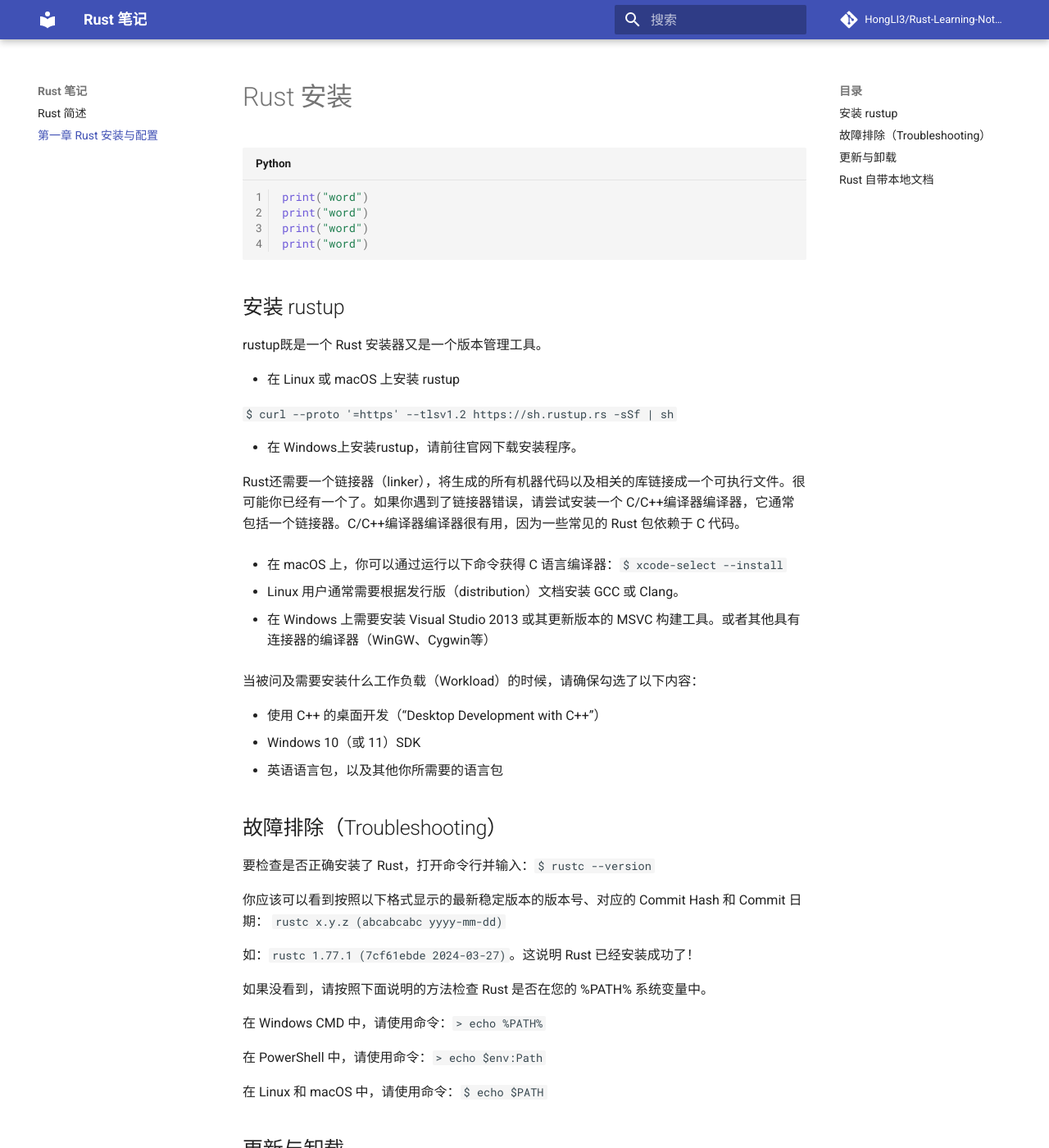
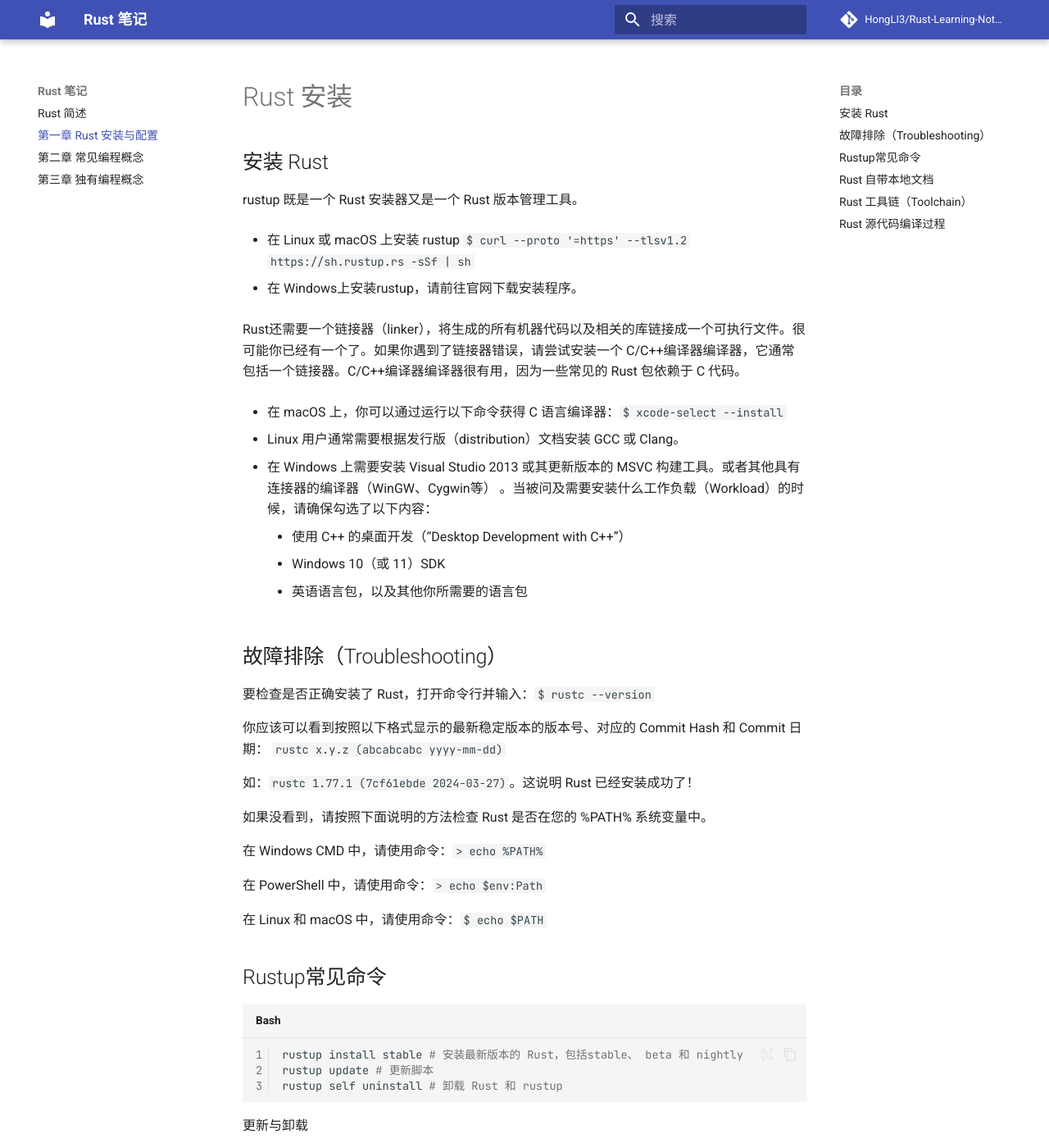
Before and after one commit to HongLI3/Rust-, an MkDocs documentation site: the page built from docs/Rust安装与配置.md, in a window 1280 px wide and 1400 px high. Shown: the whole window at 82% size. Built offline with MkDocs 1.6.1 and Material for MkDocs 9.7.7, drawn with Linux system fonts in a browser that asks for light colours; comment, search, counter and statistics services are not loaded; some of the changed text lies outside the part shown.

Commit message:
OnAction

````diff
--- a/docs/Rust安装与配置.md
+++ b/docs/Rust安装与配置.md
@@ -1,17 +1,10 @@
 # Rust 安装
-```python
-print("word")
-print("word")
-print("word")
-print("word")
 
-```
-## 安装 rustup
-rustup既是一个 Rust 安装器又是一个版本管理工具。
+## 安装 Rust
+rustup 既是一个 Rust 安装器又是一个 Rust 版本管理工具。
 
 - 在 Linux 或 macOS 上安装 rustup
-
-  `$ curl --proto '=https' --tlsv1.2 https://sh.rustup.rs -sSf | sh`
+`$ curl --proto '=https' --tlsv1.2 https://sh.rustup.rs -sSf | sh`
 
 - 在 Windows上安装rustup，请前往官网下载安装程序。
 
@@ -21,13 +14,11 @@
 
 - Linux 用户通常需要根据发行版（distribution）文档安装 GCC 或 Clang。
 
-- 在 Windows 上需要安装 Visual Studio 2013 或其更新版本的 MSVC 构建工具。或者其他具有连接器的编译器（WinGW、Cygwin等）
+- 在 Windows 上需要安装 Visual Studio 2013 或其更新版本的 MSVC 构建工具。或者其他具有连接器的编译器（WinGW、Cygwin等） 。当被问及需要安装什么工作负载（Workload）的时候，请确保勾选了以下内容：
 
-  当被问及需要安装什么工作负载（Workload）的时候，请确保勾选了以下内容：
-
-  - 使用 C++ 的桌面开发（“Desktop Development with C++”）
-  - Windows 10（或 11）SDK
-  - 英语语言包，以及其他你所需要的语言包
+    - 使用 C++ 的桌面开发（“Desktop Development with C++”）
+    - Windows 10（或 11）SDK
+    - 英语语言包，以及其他你所需要的语言包
 
 ## 故障排除（Troubleshooting）
 
@@ -46,7 +37,14 @@
 
 在 Linux 和 macOS 中，请使用命令：`$ echo $PATH`
 
-## 更新与卸载
+## Rustup常见命令
+
+```shell
+rustup install stable # 安装最新版本的 Rust，包括stable、 beta 和 nightly
+rustup update # 更新脚本
+rustup self uninstall # 卸载 Rust 和 rustup
+```
+更新与卸载
 
 命令行中运行如下更新脚本：`$ rustup update`
 
@@ -59,4 +57,26 @@
 
 任何时候，如果你拿不准标准库中的类型或函数的用途和用法，请查阅应用程序接口（application programming interface，API）文档！
 
+## Rust 工具链（Toolchain）
+
+Toolchain 指一组Rust工具，包括编译器（rustc）、构建工具（cargo）、文档生成工具（rustdoc）以及其他与 Rust 相关的实用程序。Toolchain用于管理和构建 Rust 代码，并且可以包括一个特定版本的 Rust 编译器和标准库，还包含一个默认是编译到本机平台的target。 工具链的版本可以是 "stable"（稳定版）、"beta"（测试版）或 "nightly"（每日构建版），每个版本都对应着不同的 Rust 编译器和特性。
+
+## Rust 源代码编译过程
+Rust 是一种 AOT 静态类型语言。
+也是跨平台语言，支持跨平台编译，Rust的标准库提供的对多种系统调用的统一抽象。
+Rust 的编译过程是相当复杂的，涉及多个阶段和子系统。以下是一个简化的概述：
+
+1. 编译器前端
+    1. 词法分析：首先，Rust 源代码会被分解成一系列的标记，或称为 “tokens”（例如关键字、标识符、字面量、符号等）。这个阶段也被称为 “词法分析” 或 “tokenizing”。
+    2. 语法分析：接着，这些标记会被解析成一棵 AST 。在这个阶段，编译器会检查代码的语法，并确定如何将代码组织为表达式和语句。
+    3. 语义分析：然后，编译器会进行语义分析，包括类型检查、借用检查等，确保代码满足 Rust 的语言规则。
+2. 编译器后端（以LLVM+某一链接器为例）
+    + MIR：接下来，编译器将 AST 转换为 MIR 。这是一个更简简洁、更低级的表示，它使得后续的优化和分析步骤更容易进行。
+    + 优化：在 MIR 阶段，编译器会执行一系列的优化，如移除死代码、简化表达式等。
+    + 代码生成：然后，编译器将 MIR 转换为 LLVM IR 。这是一个一种介于C语言和汇编语言的表示，可以被 LLVM 的后端用来生成各种平台的机器代码。
+    + 链接：最后，编译器使用链接器将生成的所有机器代码以及相关的库链接成一个可执行文件。
+
+Rustc编译器中，1-3阶段编译过程都是Rust实现，后端可选用LLVM、GCC、CUDA、cranelift（Rust实现）等。建议运用LLVM是于生产阶段，cranelift编译速度快，可用于测试阶段。Rustc 将Rust 源代码编译成机器代码,但是生成的这些机器代码通常是分散在多个对象文件中的。为了将这些对象文件以及所依赖的库文件合并成一个单一的可执行文件，我们需要一个链接器,也就是7阶段。 7阶段Rust选择调用外部的链接工具，可能是 GNU 或 MSVC ，具体取决于目标平台和环境。
+rustc为什么不自己实现第 7 阶段链接过程呢？ 因为Rust编译器团队贯彻了"不重复造轮子"（Don’t reinvent the wheel）这一编程理念。
+
 # Rust 配置
--- a/mkdocs.yml
+++ b/mkdocs.yml
@@ -11,21 +11,55 @@
 # Build directories 构建目录
 theme:
   name: material
+  favicon: img/favicon.ico
   language: zh
+  font:
+    code: JetBrains Mono
+  features: # 特征
+    - content.code.copy # 启用代码复制按钮
+    - content.code.select # 启用代码选择按钮
+    - content.code.annotate # 启用代码注释
+    - content.tooltips  # 启用 tooltips 提示信息
+
+# Extra 额外
+extra:
+  watch:
+    - includes
 
 # Extensions 扩展
 markdown_extensions:  # markdown 扩展
-  - admonition  #提供警告功能
-  - pymdownx.highlight: # 高亮
+  # Admonitions 警告
+  - admonition  #提供警告语法 !!! 关键字 警告块 ??? 关键字 可折叠警告块
+  - pymdownx.details # 详情
+  # Code blocks 代码块
+  - pymdownx.highlight: # code高亮
       anchor_linenums: true # 锚文本
       use_pygments: true # 使用pygments语法高亮库
       pygments_lang_class: true # 指示 Pygments 添加一个 CSS 类来标识代码块的语言
       auto_title: true # 将自动向所有代码块添加标题，显示所使用语言的名称
       linenums: true # 自动行号
       line_spans: __span #
-  - pymdownx.superfences
+  - pymdownx.superfences # 超级栅栏。提供任意嵌套
+  # Lists 列表
+  - def_list  # 使用定义列表和任务列表
+  - pymdownx.tasklist:
+      custom_checkbox: true
+  # Formatting 格式化
+  - pymdownx.critic # 高亮修改文本
+  - pymdownx.caret # 高亮显示文本
+  - pymdownx.keys # 添加 keyboard keys 语法 如：++ctrl+alt+del++
+  - pymdownx.mark # 马克笔
+  - pymdownx.tilde # 上下标
+  # Tooltips 提示信息
+  - abbr  # 缩写
+  - attr_list # 属性列表
+  - pymdownx.snippets: # 片段
+      auto_append:
+        - includes/abbreviations.md
 
 # Documentation layout 文档布局
 nav:  #Page Tree navigation 导航
   - Rust 简述: index.md
   - 第一章 Rust 安装与配置: Rust安装与配置.md
+  - 第二章 常见编程概念: 常见编程概念.md
+  - 第三章 独有编程概念: Rust独有概念.md
````
Also changed, not shown: docs/Rust独有概念.md (added, +13 -0 lines), docs/常见编程概念.md (added, +138 -0 lines), includes/abbreviations.md (added, +10 -0 lines), docs/img.png (added), 1 other file.
